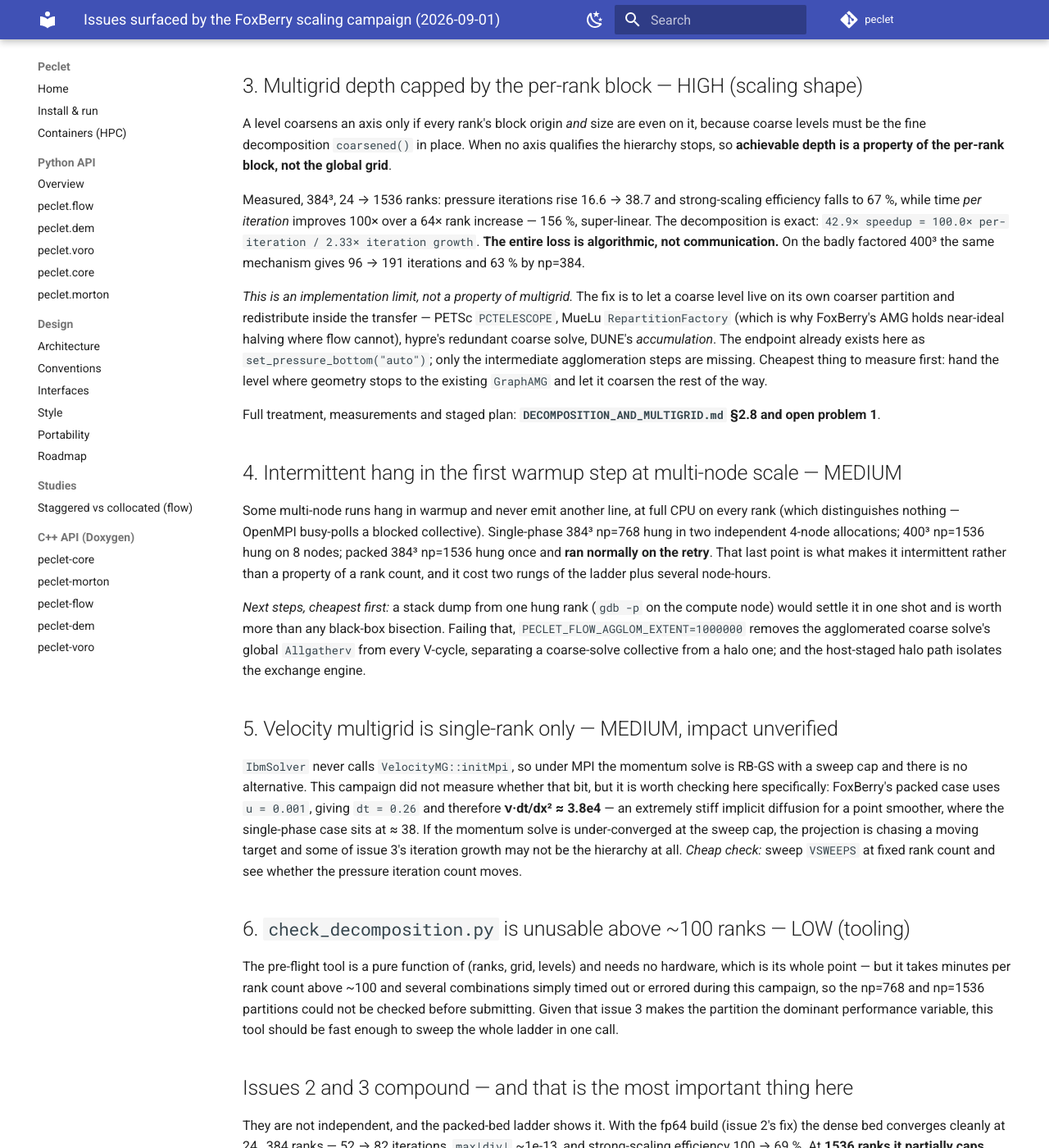
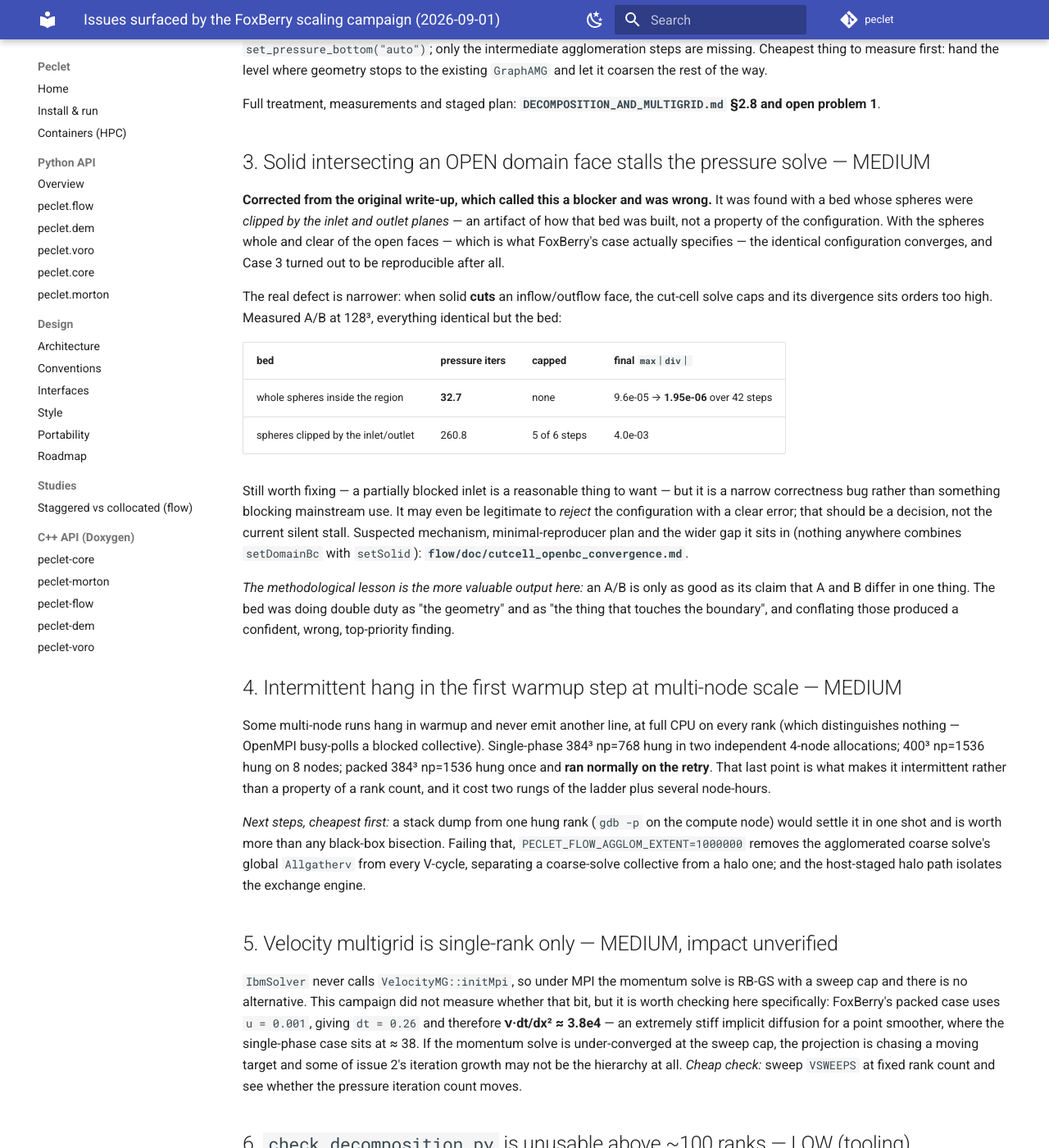
Before and after one commit to computational-chemical-engineering/peclet, an MkDocs documentation site: the page built from docs/SCALING_ISSUES.md, in a window 1280 px wide and 1400 px high, scrolled down 1571 px. Shown: the whole window at 82% size. Built offline with MkDocs 1.6.1 and Material for MkDocs 9.7.7, drawn with Linux system fonts in a browser that asks for light colours; comment, search, counter and statistics services are not loaded; some of the changed text lies outside the part shown.

Commit message:
docs(SCALING_ISSUES): re-grade the open-BC issue; it was an artifact of the test bed
The former issue 1 ("cut-cell IBM + open BCs is a blocker") was found with a bed
whose spheres were clipped at the inlet and outlet -- not what FoxBerry does, and not
a property of the solver. With a wall-confined bed the case runs, so FoxBerry's
Case 3 is reproducible after all. Demoted to issue 3 (medium, narrow): solid that
CUTS an open face stalls the solve.

Renumbering: float operator storage and the MG depth cap move to 1 and 2, which also
puts the two compounding issues at the top where they belong.

Keeps the methodological lesson in the register, since it generalises: an A/B is only
as good as its claim that the arms differ in one thing, and the bed here was doing
double duty as "the geometry" and "the thing touching the boundary".

Co-Authored-By: Claude Fable 5 <noreply@anthropic.com>
Claude-Session: https://claude.ai/code/session_011ro1pkvSwfqxh3e7JxTedi

```diff
--- a/docs/SCALING_ISSUES.md
+++ b/docs/SCALING_ISSUES.md
@@ -9,39 +9,22 @@ detailed write-up rather than repeating it.
 plausible-looking number that is not converged is worse off than one whose job hangs, because only
 the second one knows something went wrong.
 
+*Revised 2026-09-01 after the original issue 1 ("cut-cell IBM + open BCs is a blocker") was found to
+be an artifact of the test bed rather than a property of the solver — see issue 3. FoxBerry's Case 3
+is reproducible; the remaining defect is narrower.*
+
 | # | Issue | Severity | Status |
 |---|---|---|---|
-| 1 | Cut-cell IBM + open domain BCs stalls / diverges | **Blocker, silently wrong** | Open, new |
-| 2 | Float operator storage caps MG-PCG on dense beds | **High, silently invalid** | Known (WO-M), fix not defaulted |
-| 3 | MG depth capped by the per-rank block | High (scaling shape) | Known, fix specified |
+| 1 | Float operator storage caps MG-PCG on dense beds | **High, silently invalid** | Known (WO-M), fix not defaulted |
+| 2 | MG depth capped by the per-rank block | High (scaling shape) | Known, fix specified |
+| 3 | Solid intersecting an OPEN domain face stalls the solve | Medium, silently wrong (narrow) | Open, new |
 | 4 | Intermittent multi-node hang in warmup | Medium (reliability) | Open, undiagnosed |
 | 5 | Velocity multigrid is single-rank only | Medium (unverified impact) | Known restriction |
 | 6 | `check_decomposition.py` unusable above ~100 ranks | Low (tooling) | Open |
 
 ---
 
-## 1. Cut-cell IBM + open domain boundaries — BLOCKER
-
-**A cut-cell bed together with inflow/outflow BCs does not solve.** MG-PCG caps at its iteration
-limit with `max|div|` 2.5e-3 (six orders too large), and at MG depth ≤ 2 it diverges outright to
-NaN / 1e+268. Neither Krylov driver survives and the agglomerated bottom is exonerated.
-
-Each ingredient alone is healthy — same bed periodic: 15 iterations; same bed with six no-slip
-walls: 17; same BCs with no bed: 27 — so it is the *combination*, which **no test anywhere
-covers**: no `tests/kokkos_mpi` test calls `setDomainBc` with `setSolid`, and no
-`verify_*_sdflow.py` domain-BC script carries an immersed solid.
-
-*Why this is first:* it is the configuration a user reaches for to simulate a packed reactor,
-filter, or column — flow through a bed, driven by an inlet. It is exactly FoxBerry's Case 3, and
-it is the reason that case could not be reproduced at all.
-
-Evidence, suspected mechanism (the Dirichlet/outflow half of the open-boundary openness split
-meeting the coarse-level cut-cell rediscretization — the cut-cell sibling of the WO-H
-Neumann-ghost bug), and a bisection plan: **`flow/doc/cutcell_openbc_convergence.md`**. Reproduce
-with `BCMODE=foxberry|walls|periodic` in the benchmark driver. First gate to write: any test that
-combines `setDomainBc` with `setSolid`.
-
-## 2. Float operator storage caps MG-PCG on dense cut-cell beds — HIGH
+## 1. Float operator storage caps MG-PCG on dense cut-cell beds — HIGH
 
 The documented **WO-M** defect, reproduced independently in the field. Float `MReal` breaks the
 singular row-sum identity `A·1 = 0`, the residual floors at 5e-9…6e-8 and rebounds, and any dense
@@ -64,7 +47,7 @@ generalisation — see `flow/doc/vof_workorders_v34.md` (WO-M).
 one-line warning naming `PMAXIT` costs nothing and converts a silent invalid into a visible one);
 and add the rtol=1e-6-vs-1e-8 comparison to the diagnostics, since it identifies this in one shot.
 
-## 3. Multigrid depth capped by the per-rank block — HIGH (scaling shape)
+## 2. Multigrid depth capped by the per-rank block — HIGH (scaling shape)
 
 A level coarsens an axis only if every rank's block origin *and* size are even on it, because
 coarse levels must be the fine decomposition `coarsened()` in place. When no axis qualifies the
@@ -87,6 +70,32 @@ coarsen the rest of the way.
 Full treatment, measurements and staged plan: **`DECOMPOSITION_AND_MULTIGRID.md` §2.8 and open
 problem 1**.
 
+## 3. Solid intersecting an OPEN domain face stalls the pressure solve — MEDIUM
+
+**Corrected from the original write-up, which called this a blocker and was wrong.** It was found
+with a bed whose spheres were *clipped by the inlet and outlet planes* — an artifact of how that bed
+was built, not a property of the configuration. With the spheres whole and clear of the open faces —
+which is what FoxBerry's case actually specifies — the identical configuration converges, and Case 3
+turned out to be reproducible after all.
+
+The real defect is narrower: when solid **cuts** an inflow/outflow face, the cut-cell solve caps and
+its divergence sits orders too high. Measured A/B at 128³, everything identical but the bed:
+
+| bed | pressure iters | capped | final `max｜div｜` |
+|---|---|---|---|
+| whole spheres inside the region | **32.7** | none | 9.6e-05 → **1.95e-06** over 42 steps |
+| spheres clipped by the inlet/outlet | 260.8 | 5 of 6 steps | 4.0e-03 |
+
+Still worth fixing — a partially blocked inlet is a reasonable thing to want — but it is a narrow
+correctness bug rather than something blocking mainstream use. It may even be legitimate to *reject*
+the configuration with a clear error; that should be a decision, not the current silent stall.
+Suspected mechanism, minimal-reproducer plan and the wider gap it sits in (nothing anywhere combines
+`setDomainBc` with `setSolid`): **`flow/doc/cutcell_openbc_convergence.md`**.
+
+*The methodological lesson is the more valuable output here:* an A/B is only as good as its claim
+that A and B differ in one thing. The bed was doing double duty as "the geometry" and as "the thing
+that touches the boundary", and conflating those produced a confident, wrong, top-priority finding.
+
 ## 4. Intermittent hang in the first warmup step at multi-node scale — MEDIUM
 
 Some multi-node runs hang in warmup and never emit another line, at full CPU on every rank (which
@@ -108,7 +117,7 @@ sweep cap and there is no alternative. This campaign did not measure whether tha
 worth checking here specifically: FoxBerry's packed case uses `u = 0.001`, giving `dt = 0.26` and
 therefore **ν·dt/dx² ≈ 3.8e4** — an extremely stiff implicit diffusion for a point smoother, where
 the single-phase case sits at ≈ 38. If the momentum solve is under-converged at the sweep cap, the
-projection is chasing a moving target and some of issue 3's iteration growth may not be the
+projection is chasing a moving target and some of issue 2's iteration growth may not be the
 hierarchy at all. *Cheap check:* sweep `VSWEEPS` at fixed rank count and see whether the pressure
 iteration count moves.
 
@@ -120,9 +129,9 @@ out or errored during this campaign, so the np=768 and np=1536 partitions could
 before submitting. Given that issue 3 makes the partition the dominant performance variable, this
 tool should be fast enough to sweep the whole ladder in one call.
 
-## Issues 2 and 3 compound — and that is the most important thing here
+## Issues 1 and 2 compound — and that is the most important thing here
 
-They are not independent, and the packed-bed ladder shows it. With the fp64 build (issue 2's fix)
+They are not independent, and the packed-bed ladder shows it. With the fp64 build (issue 1's fix)
 the dense bed converges cleanly at 24…384 ranks — 52 → 82 iterations, `max|div|` ~1e-13, and
 strong-scaling efficiency 100 → 69 %. At **1536 ranks it partially caps again even in fp64**:
 the repeat hits the 200 cap outright and the first run averaged 122 with per-step counts swinging
@@ -130,15 +139,15 @@ the repeat hits the 200 cap outright and the first run averaged 122 with per-ste
 from 3.9× faster than FoxBerry to slower than it. Meanwhile np=384 reproduces to 5 % across two
 runs (6.19 / 6.52 s, 81.7 iterations both times), so this is the rank count and not the draw.
 
-The mechanism ties the two together: **issue 3 starves the hierarchy, which weakens the
-preconditioner, which pushes a high-contrast problem back over issue 2's convergence threshold.**
+The mechanism ties the two together: **issue 2 starves the hierarchy, which weakens the
+preconditioner, which pushes a high-contrast problem back over issue 1's convergence threshold.**
 The depth cap therefore does not merely cost iterations at a fixed rate — on a hard problem it can
 cost convergence outright, and the cliff arrives suddenly. Two consequences:
 
 - The packed ladder is only reportable to 384 ranks. That point is the *measured* strong-scaling
   limit of the IBM path on this problem, and it is a much lower ceiling than the single-phase
   case's.
-- **Fixing issue 3 is worth more than its 33 % suggests.** On the single-phase case coarse-level
+- **Fixing issue 2 is worth more than its 33 % suggests.** On the single-phase case coarse-level
   redistribution buys efficiency; on the packed case it plausibly buys the ability to run at all
   above ~400 ranks. That argues for doing it before, or together with, generalising the
   double-diagonal — and for testing the fix on a dense bed, not on a clean single-phase problem
@@ -167,5 +176,5 @@ Worth stating, because the issues above are not the whole picture: the distribut
 bit-consistent (np=1 and np=4 agree to every digit on the same bed), the decomposition machinery
 delivers imbalance 1.000 at every 384³ rung, per-iteration cost scales *super-linearly* to 1536
 ranks, and peclet is **8.0–9.4× faster than FoxBerry on the single-phase case and 3.9–5.7× on the
-packed bed** across the measured ladder. Issues 2 and 3 are what stand between that and matching
+packed bed** across the measured ladder. Issues 1 and 2 are what stand between that and matching
 FoxBerry's scaling *shape* as well as beating its absolute time.
```
